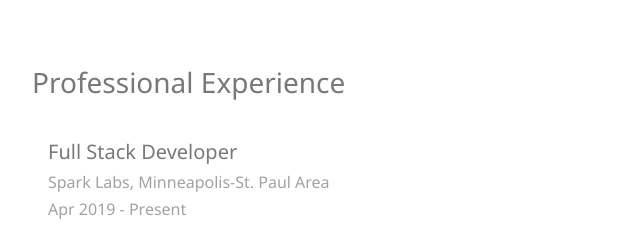
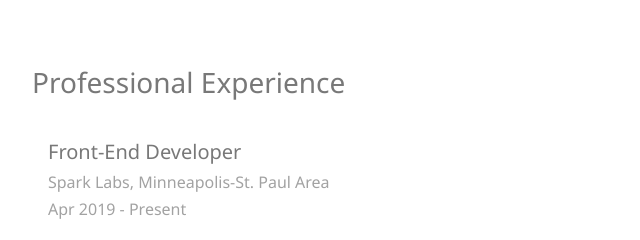
Before and after one commit to CavanWagg/gatsby-portfolio, a Gatsby site: page / in a window 1280 px wide. Shown: the part 1960-2200 px from the top of the page, 448-1088 px from the left. Built offline with nearby package versions, Linux system fonts and the light colour scheme; Gatsby itself is replaced by a stand-in of ours.

Commit message:
fix project images, full stack to front-end

```diff
--- a/src/components/Main/Experience.js
+++ b/src/components/Main/Experience.js
@@ -6,7 +6,7 @@
       <header className="major"><h2>Professional Experience</h2></header>
       <ul className="list-experience">
         <li>
-          <h3 className="work-role">Full Stack Developer</h3>
+          <h3 className="work-role">Front-End Developer</h3>
           <p className="work-location">
             Spark Labs, Minneapolis-St. Paul Area
           </p>
```
Also changed, not shown: static/drinkmaker.jpg (added), static/love-foundation.png (added), static/pomodoro.png (added), static/sick-fits.png (added).
